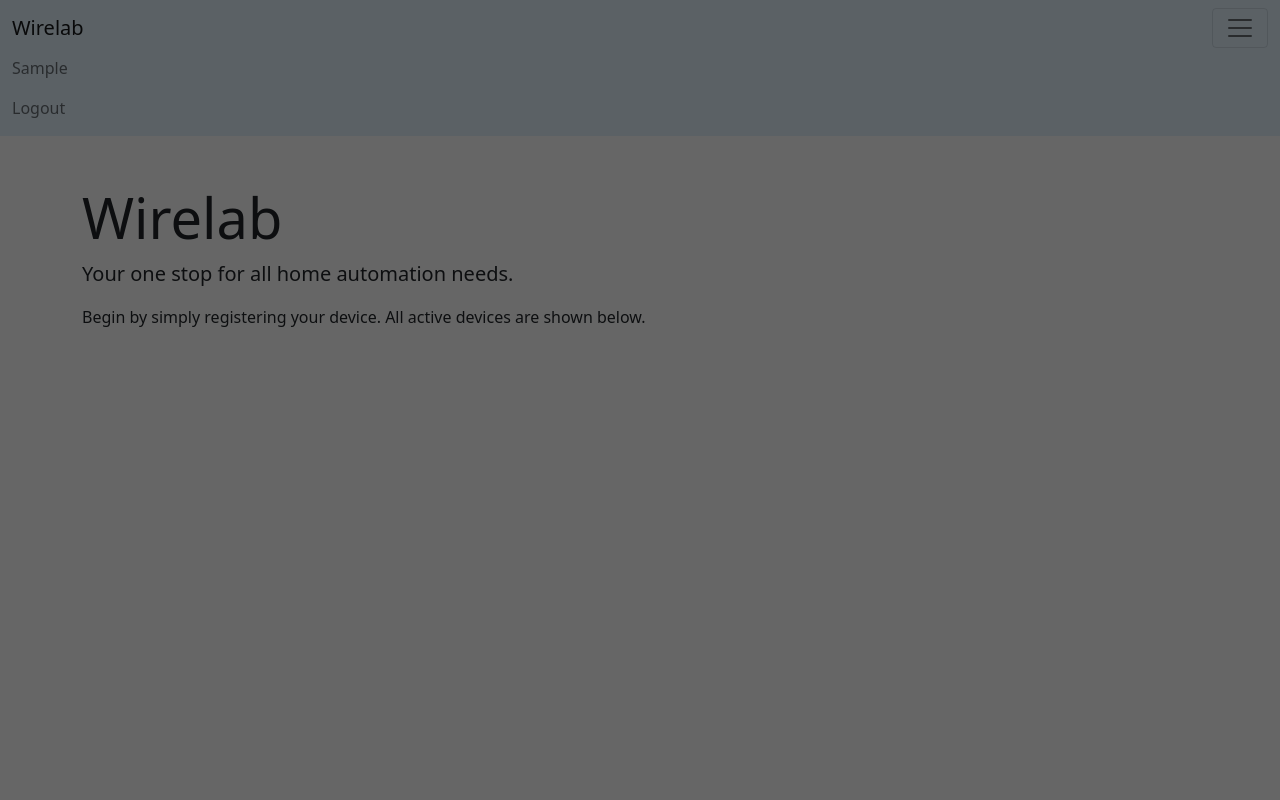
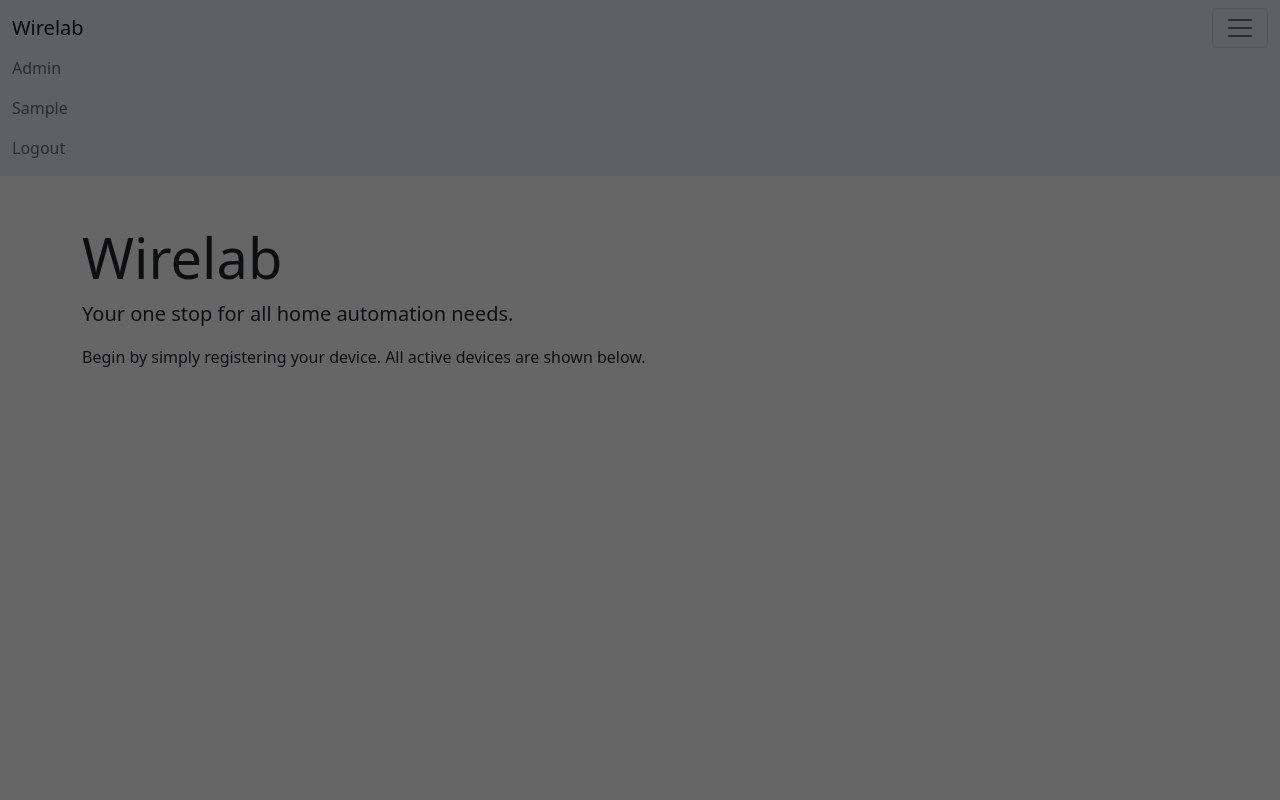
Before and after one commit to Silvian/wirelab-web, a Django app: page / in a window 1280 px wide, after a click that opens the changed part. Run offline with Django 3.2, Linux system fonts and the light colour scheme; the visitor is signed in with stand-in values (Sample User, id 1); data that the repository does not hold is empty; some libraries are stand-ins or nearby versions.

Commit message:
added link to admin page in site menu

```diff
--- a/web/templates/web/base.html
+++ b/web/templates/web/base.html
@@ -24,6 +24,11 @@
       <!-- Collect the nav links, forms, and other content for toggling -->
       <div class="collapse navbar-collapse" id="navigation-menu">
         <ul class="navbar-nav navbar-right">
+          <li class="nav-item">
+            {% if request.user.is_admin %}
+                <a class="nav-link" href="/admin/">Admin</a>
+            {% endif %}
+          </li>
           <li class="nav-item active">
             <a class="nav-link" href="#">
               {% if request.user.first_name %}
```
